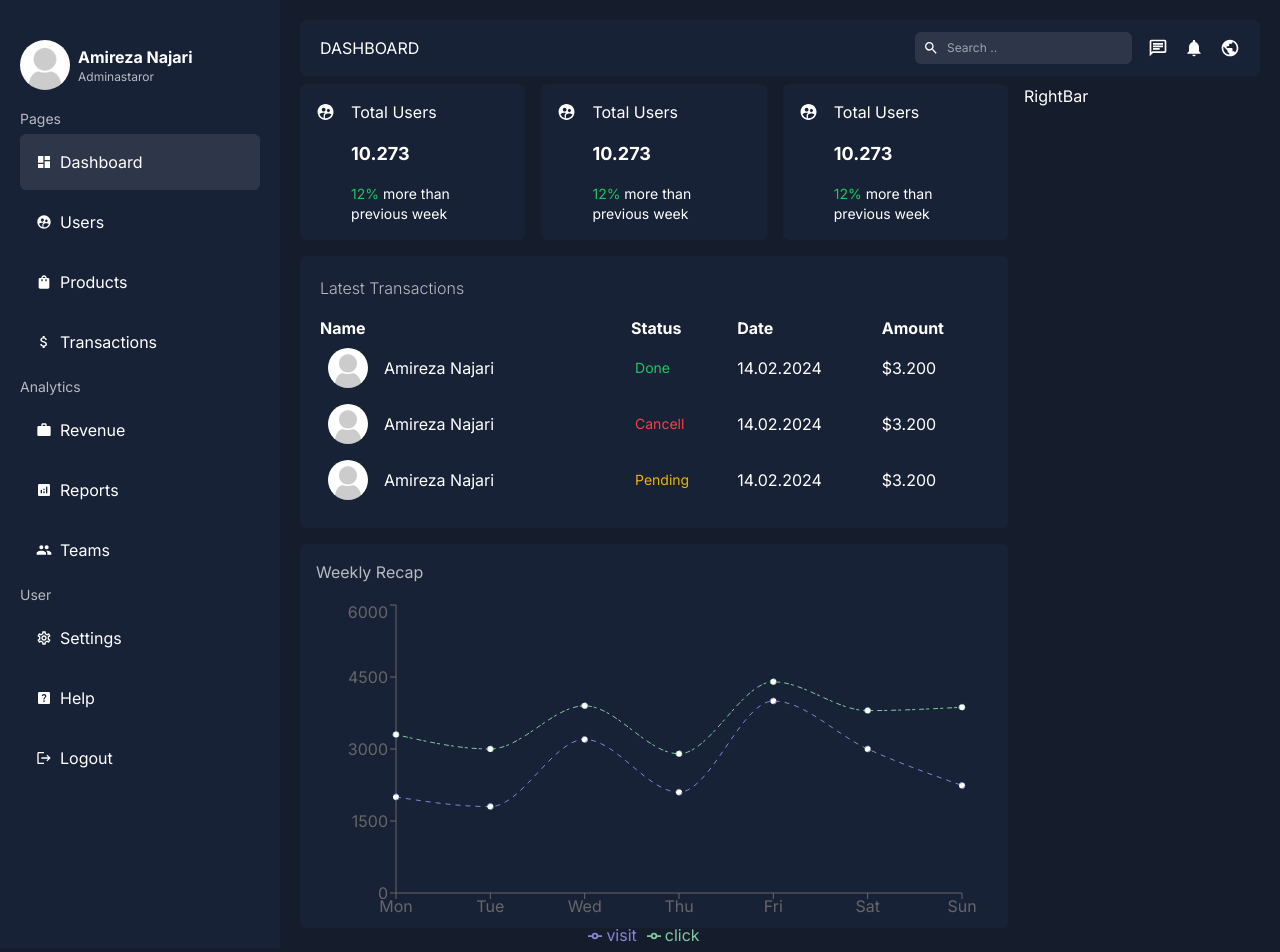
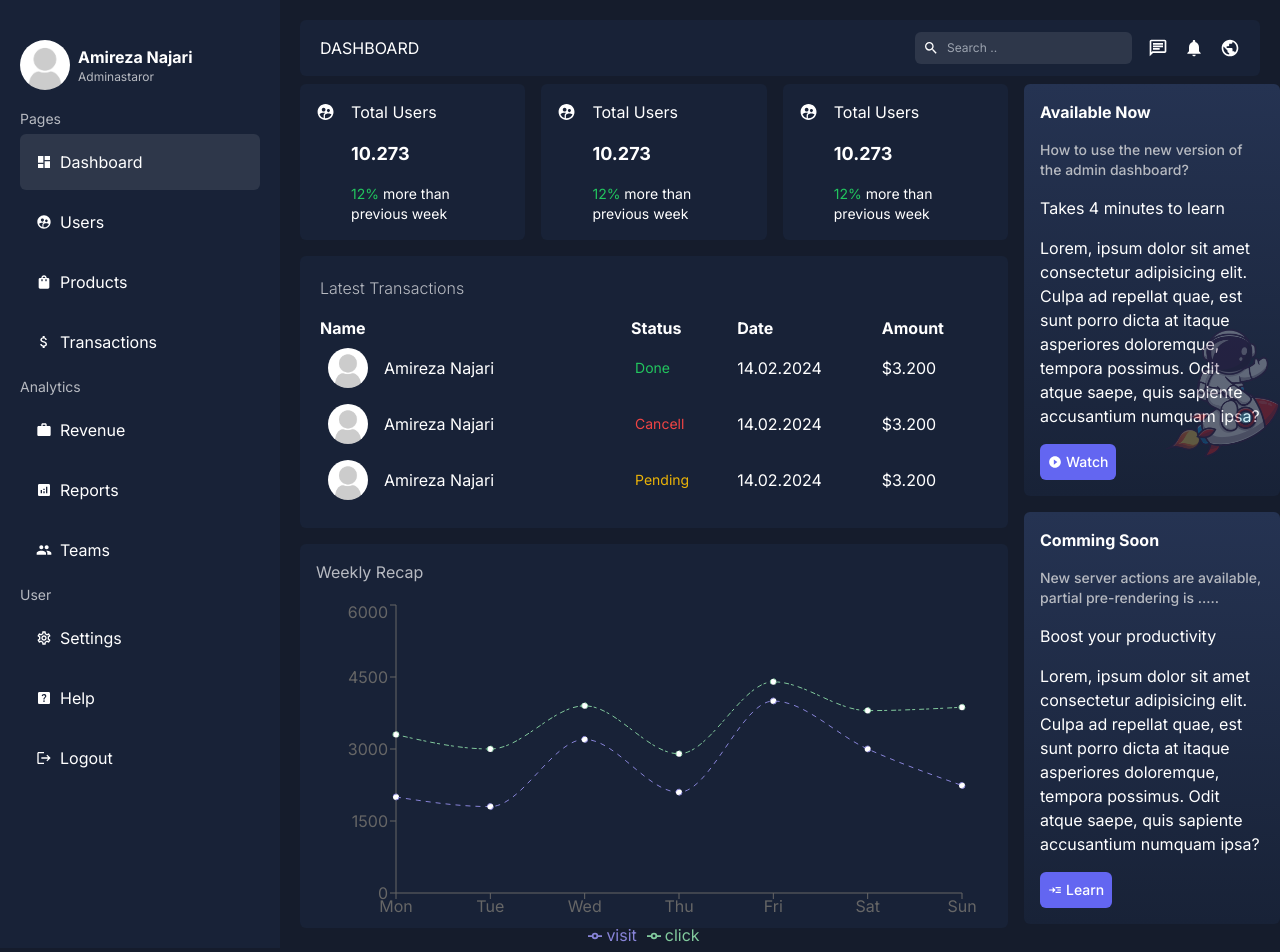
Before and after one commit to n4jari/admin, a Next.js app: page /dashboard in a window 1280 px wide. Built offline with nearby package versions, Linux system fonts and the light colour scheme.

Commit message:
feat:create rightbar and added style

```diff
--- a/app/ui/dashboard/rightbar/page.jsx
+++ b/app/ui/dashboard/rightbar/page.jsx
@@ -1,9 +1,64 @@
-import React from 'react'
+import Image from "next/image";
+import React from "react";
+import { MdPlayCircleFilled, MdReadMore } from "react-icons/md";
 
 const RightBar = () => {
   return (
-    <div>RightBar</div>
-  )
-}
+    <div className="fixed flex flex-col gap-4">
+      <div
+        className="relative p-4 rounded-md"
+        style={{ backgroundImage: "linear-gradient(to top,#182237,#253352)" }}
+      >
+        <div className="w-1/2 h-1/2 absolute right-0 bottom-0">
+          <Image
+            className=" opacity-30 object-contain"
+            src={"/astronaut.png"}
+            alt=""
+            fill
+          />
+        </div>
+        <div className="flex flex-col gap-4">
+          <span className="font-bold">Available Now</span>
+          <h3 className="text-soft font-medium text-sm">
+            How to use the new version of the admin dashboard?
+          </h3>
+          <span>Takes 4 minutes to learn</span>
+          <p>
+            Lorem, ipsum dolor sit amet consectetur adipisicing elit. Culpa ad
+            repellat quae, est sunt porro dicta at itaque asperiores doloremque,
+            tempora possimus. Odit atque saepe, quis sapiente accusantium
+            numquam ipsa?
+          </p>
+          <button className="flex items-center gap-1 p-2 text-sm font-medium bg-indigo-500 hover:bg-indigo-600 rounded-md border-none w-fit cursor-pointer">
+            <MdPlayCircleFilled />
+            Watch
+          </button>
+        </div>
+      </div>
+      <div
+        className="relative p-4 rounded-md"
+        style={{ backgroundImage: "linear-gradient(to top,#182237,#253352)" }}
+      >
+        <div className="flex flex-col gap-4">
+          <span className="font-bold">Comming Soon</span>
+          <h3 className="text-soft font-medium text-sm">
+            New server actions are available, partial pre-rendering is .....
+          </h3>
+          <span>Boost your productivity</span>
+          <p>
+            Lorem, ipsum dolor sit amet consectetur adipisicing elit. Culpa ad
+            repellat quae, est sunt porro dicta at itaque asperiores doloremque,
+            tempora possimus. Odit atque saepe, quis sapiente accusantium
+            numquam ipsa?
+          </p>
+          <button className="flex items-center gap-1 p-2 text-sm font-medium bg-indigo-500 hover:bg-indigo-600 rounded-md border-none w-fit cursor-pointer">
+            <MdReadMore />
+            Learn
+          </button>
+        </div>
+      </div>
+    </div>
+  );
+};
 
-export default RightBar
+export default RightBar;
```
